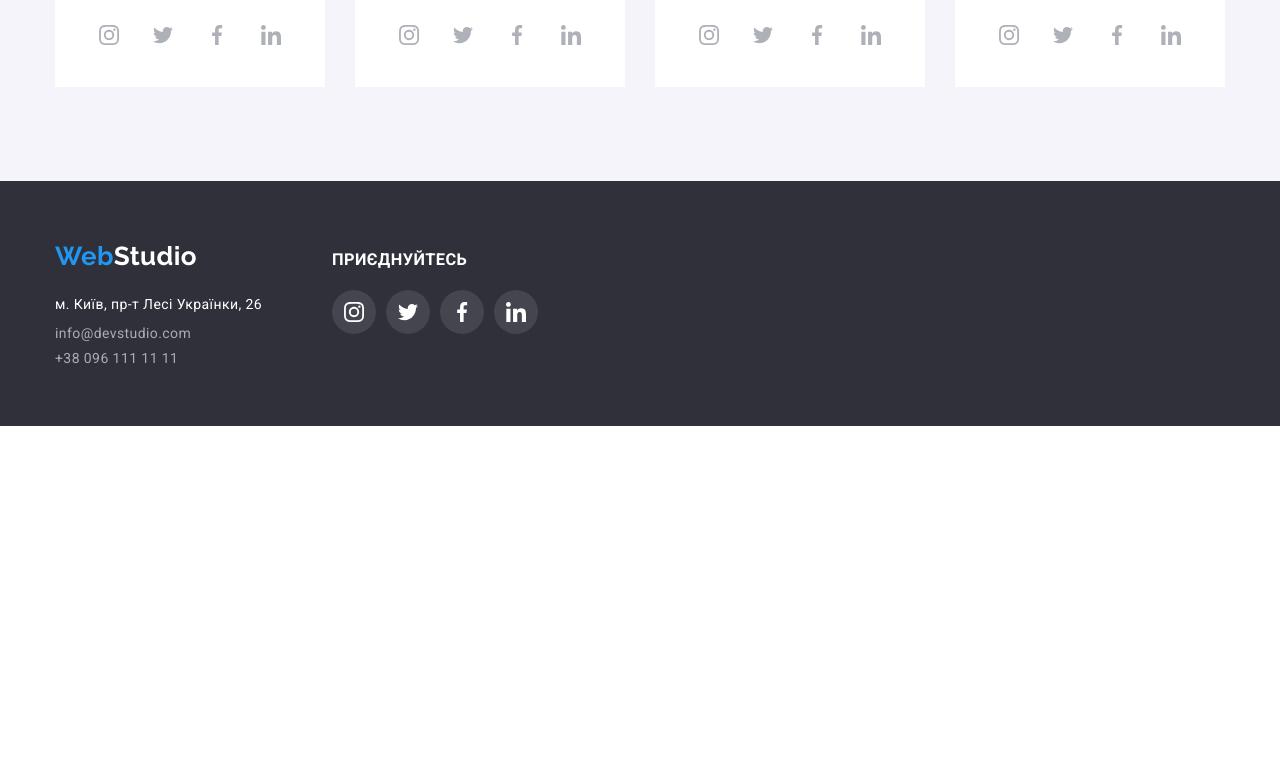
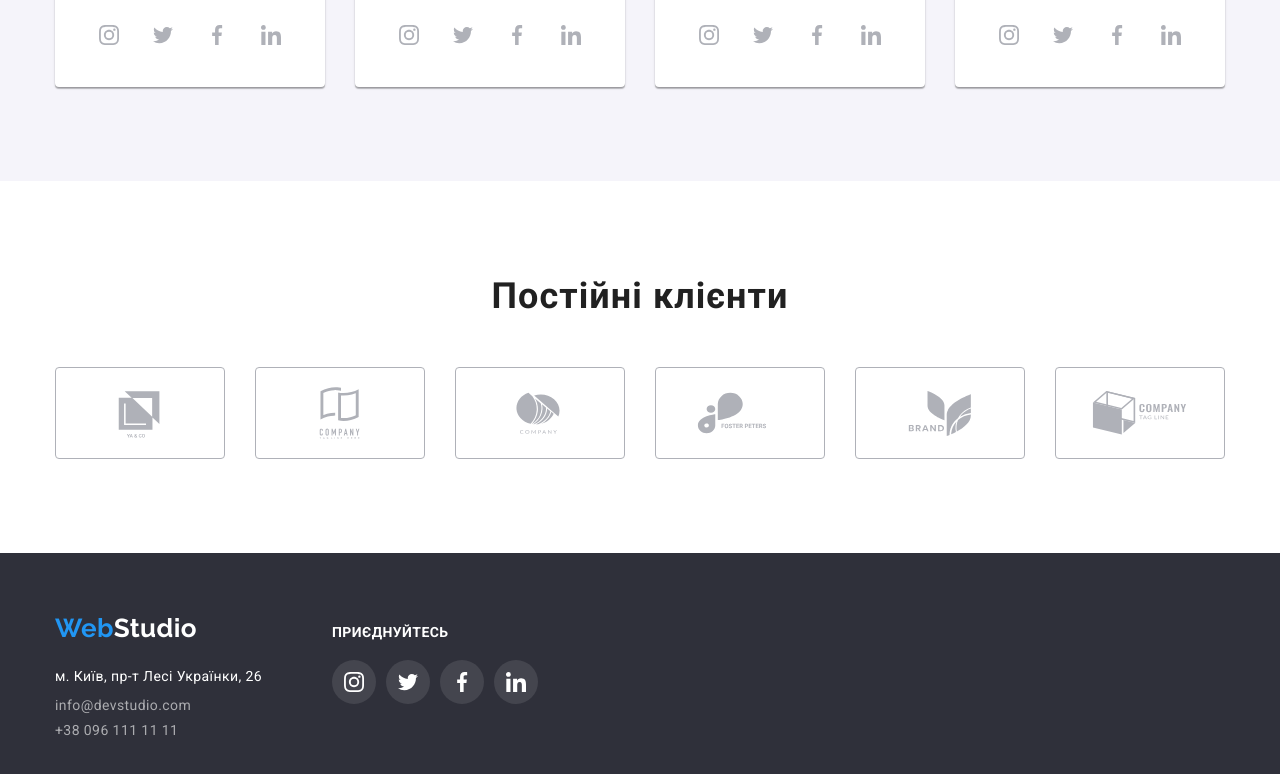
Before and after one commit to PavloKor/goit-markup-hw-04, a plain HTML site: page index.html in a window 1280 px wide. Shown: the part 2131-2905 px from the top of the page. Before the commit the page ends 2557 px from the top, so only its background shows below. Drawn offline with nearby package versions, Linux system fonts and the light colour scheme.

Commit message:
add all svg
Додано свг іконки та проставлено тіні

```diff
--- a/index.html
+++ b/index.html
@@ -412,6 +412,56 @@
           </ul>
         </div>
       </section>
+      <!--Постійні клієнти-->
+      <section class="client">
+        <div class="conteiner client-conteiner">
+          <h2 class="client-title">Постійні клієнти</h2>
+          <ul class="client list">
+            <li class="client-item">
+              <a href="" class="client-link link">
+                <svg class="client-icon" width="106" height="60">
+                  <use href="./images/icons.svg#logo"></use>
+                </svg>
+              </a>
+            </li>
+            <li class="client-item">
+              <a href="" class="client-link link">
+                <svg class="client-icon" width="106" height="60">
+                  <use href="./images/icons.svg#logo-1"></use>
+                </svg>
+              </a>
+            </li>
+            <li class="client-item">
+              <a href="" class="client-link link">
+                <svg class="client-icon" width="106" height="60">
+                  <use href="./images/icons.svg#logo-2"></use>
+                </svg>
+              </a>
+            </li>
+            <li class="client-item">
+              <a href="" class="client-link link">
+                <svg class="client-icon" width="106" height="60">
+                  <use href="./images/icons.svg#logo-3"></use>
+                </svg>
+              </a>
+            </li>
+            <li class="client-item">
+              <a href="" class="client-link link">
+                <svg class="client-icon" width="106" height="60">
+                  <use href="./images/icons.svg#logo-4"></use>
+                </svg>
+              </a>
+            </li>
+            <li class="client-item">
+              <a href="" class="client-link link">
+                <svg class="client-icon" width="106" height="60">
+                  <use href="./images/icons.svg#logo-5"></use>
+                </svg>
+              </a>
+            </li>
+          </ul>
+        </div>
+      </section>
     </main>
     <!--Підвал-->
     <footer class="footer">
--- a/styles/styles.css
+++ b/styles/styles.css
@@ -138,7 +138,7 @@ ul {
 /* Main */
 
 /* Шапка */
-/* Каритинка підлога */
+/* Картинка підлога */
 .section-slogan {
   max-width: 1600px;
   margin-left: auto;
@@ -205,8 +205,7 @@ ul {
   font-weight: 500;
   font-size: 16px;
   line-height: calc(26 / 16);
-  box-shadow: 0px 3px 1px rgba(0, 0, 0, 0.1), 0px 1px 2px rgba(0, 0, 0, 0.08),
-    0px 2px 2px rgba(0, 0, 0, 0.12);
+
   border-radius: 4px;
 }
 
@@ -311,6 +310,9 @@ ul {
 .team-item {
   width: 270px;
   background-color: var(--main-bcg-cl);
+  box-shadow: 0px 1px 3px rgba(0, 0, 0, 0.12), 0px 1px 1px rgba(0, 0, 0, 0.14),
+    0px 2px 1px rgba(0, 0, 0, 0.2);
+  border-radius: 0px 0px 4px 4px;
 }
 .team-wrap {
   padding-top: 30px;
@@ -343,8 +345,7 @@ ul {
   justify-content: center;
   padding-bottom: 30px;
 }
-.list {
-}
+
 /* Варіант 1
 .socials-link:focus,
 .socials-link:hover {
@@ -387,6 +388,40 @@ ul {
 .social-icon {
   fill: currentColor;
 }
+/*Постійні клієнти*/
+
+.client-title {
+  text-align: center;
+  padding-top: 94px;
+  margin-bottom: 50px;
+  font-weight: 700;
+  font-size: 36px;
+  line-height: calc(42 / 36);
+  letter-spacing: var(--main-letter-s);
+}
+.client {
+  display: flex;
+  justify-content: center;
+  gap: 30px;
+}
+.client-item {
+  text-align: center;
+  margin-bottom: 94px;
+  padding: 16px;
+  width: 170px;
+  height: 92px;
+  border: 1px solid #afb1b8;
+  border-radius: 4px;
+  color: var(--icon-txt-cl);
+}
+.client-link {
+  fill: currentColor;
+}
+.client-item:hover,
+.client-item:focus {
+  color: var(--accent-txt-cl);
+  border: 1px solid var(--accent-txt-cl);
+}
 
 /* Головна секція у портфоліо */
 
@@ -421,6 +456,8 @@ ul {
 .filter-btn:focus {
   color: var(--btn-txt-cl);
   background-color: var(--btn-bcg-cl);
+  box-shadow: 0px 3px 1px rgba(0, 0, 0, 0.1), 0px 1px 2px rgba(0, 0, 0, 0.08),
+    0px 2px 2px rgba(0, 0, 0, 0.12);
 }
 .projects {
   display: flex;
@@ -429,6 +466,12 @@ ul {
 }
 .project-item {
   width: 370px;
+}
+.project-item:hover,
+.project-item:focus {
+  border: 1px solid #eeeeee;
+  box-shadow: 0px 1px 1px rgba(0, 0, 0, 0.12), 0px 4px 4px rgba(0, 0, 0, 0.06),
+    1px 4px 6px rgba(0, 0, 0, 0.16);
 }
 .project-img {
 }
@@ -480,6 +523,10 @@ ul {
   color: rgba(255, 255, 255, 0.6);
 }
 .footer-title {
+  font-weight: 700;
+  font-size: 14px;
+  line-height: calc(16 / 14);
+  letter-spacing: 0.03em;
   color: var(--main-bcg-cl);
   text-transform: uppercase;
   margin-bottom: 20px;
```
Also changed, not shown: portfolio.html (+71 -4 lines).
